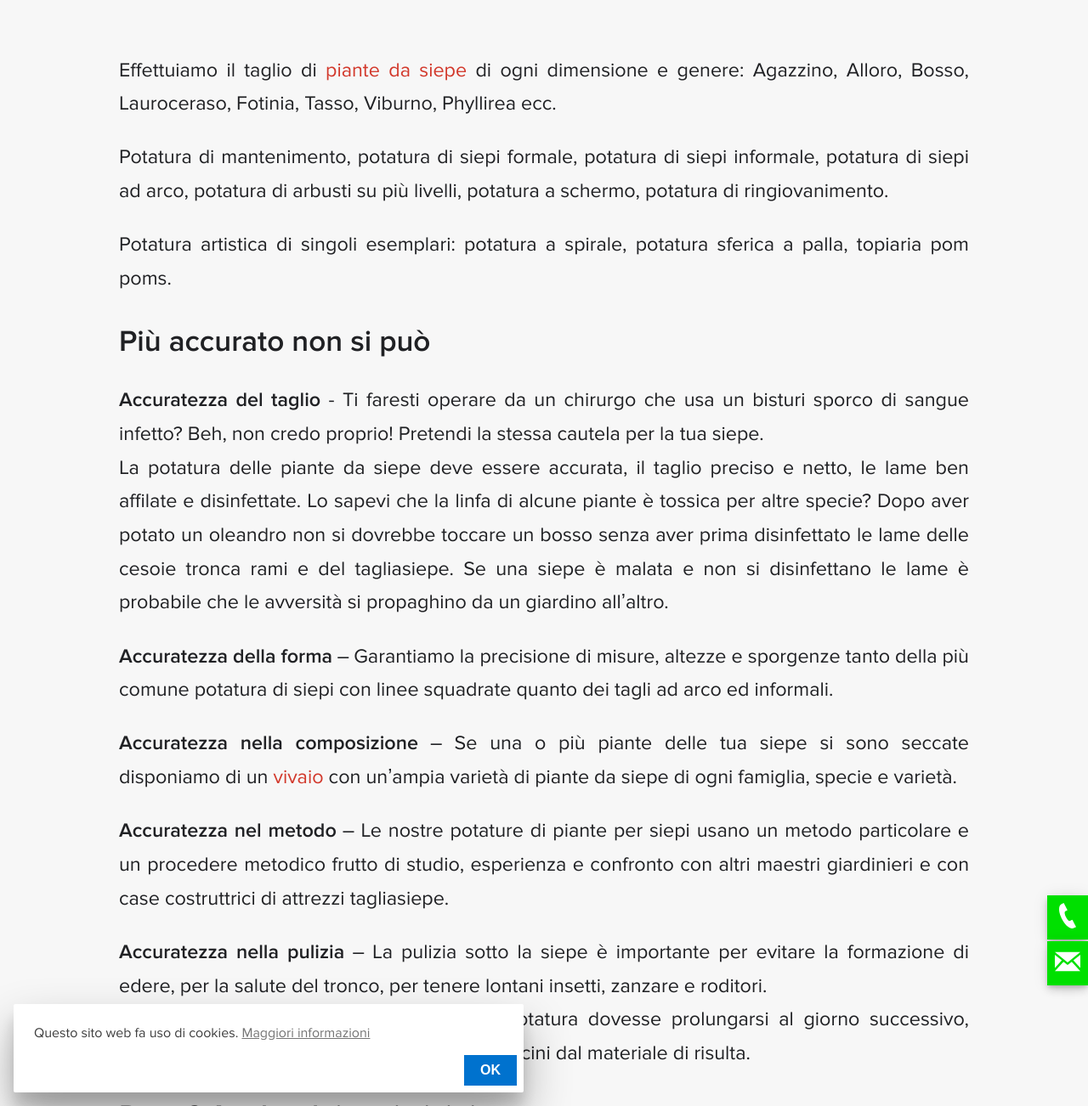
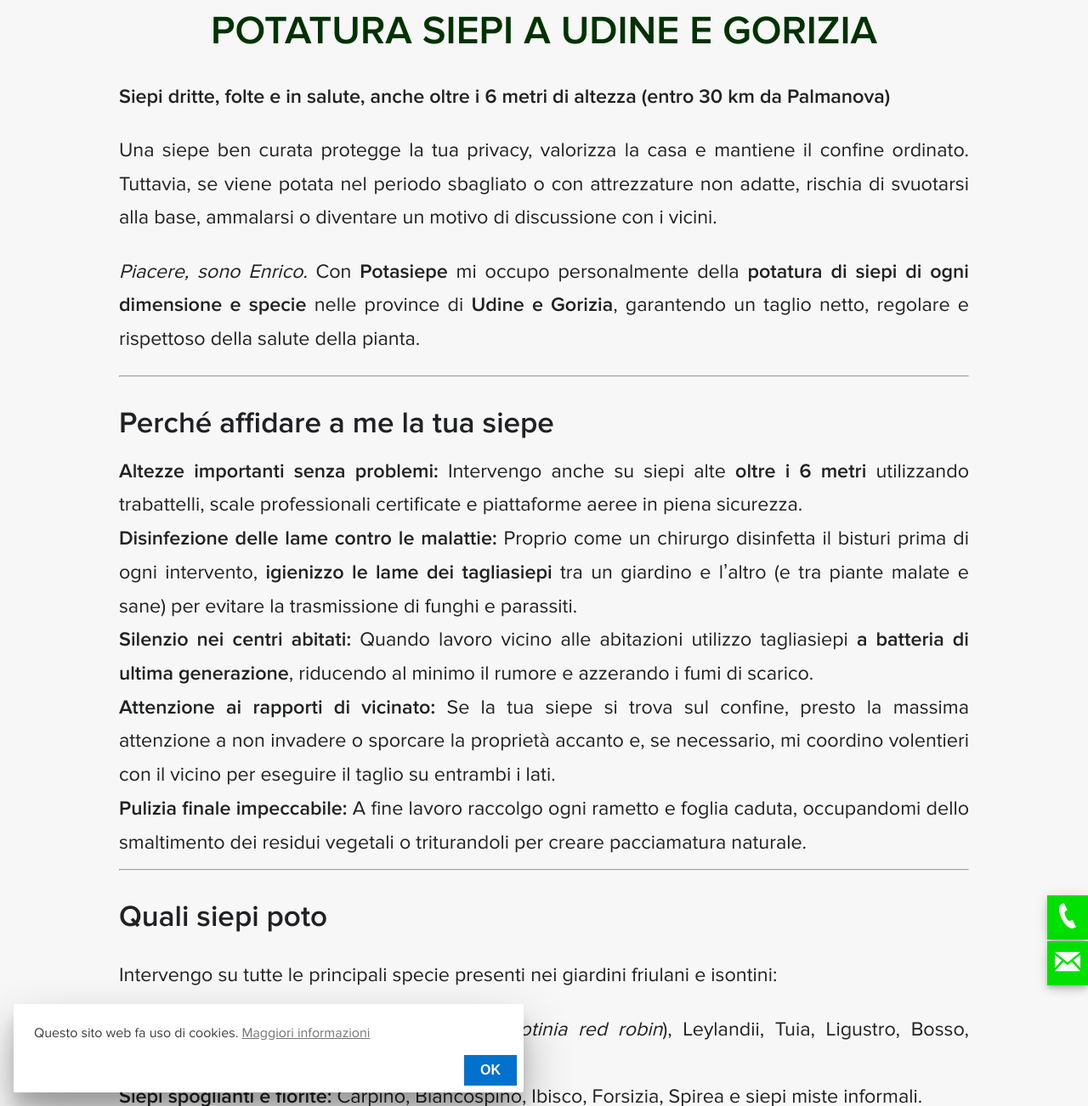
Before and after one commit to enricocaputo/enricocaputo.github.io, a Jekyll site: the page built from my_collections/_servizi/potatura-siepi.md, in a window 1280 px wide and 1400 px high, scrolled down 934 px, cut to the strip 98-1400 px from the top of the window. Shown: the whole strip at 85% size. Built offline with Jekyll 4.4.1, drawn with Linux system fonts in a browser that asks for light colours; some of the changed text lies outside the part shown.

Commit message:
pagina riscritta

```diff
--- a/my_collections/_servizi/potatura-siepi.md
+++ b/my_collections/_servizi/potatura-siepi.md
@@ -1,14 +1,14 @@
 ---
 name: Potatura Siepi
 subtitle: 'Siepi dritte, folte e in salute, anche oltre i 6 metri di altezza.'
-title: "La potatura di siepi è la nostra specialità!"
-excerpt: "Il Giardiniere Potasiepe è specializzato in potatura di siepi a Udine e Gorizia: taglio accurato, esperienza, puntualità, prezzi onesti e preventivo gratuito."
+title: "Potatura siepi a Udine e Gorizia • Anche oltre i 6 metri"
+excerpt: "Potatura siepi a Udine e Gorizia (entro 30 km da Palmanova): taglio preciso anche in altezza, disinfezione lame e pulizia finale inclusa. Sopralluogo gratuito."
 image: /img/servizi/potatura-di-siepi-udine-gorizia.jpg
 webp: /img/servizi/webp/potatura-di-siepi-udine-gorizia.webp
 image_path: /img/servizi/potatura-siepe-udine-gorizia.jpg
 order: 1
 ---
-# La potatura di siepi è la nostra specialità!
+# Potatura siepi a Udine e Gorizia
 
 <br>
 <div class="carousel">
@@ -20,52 +20,47 @@ order: 1
 </div>
 <br>
 
-Effettuiamo il taglio di [piante da siepe](/news/siepe-quale-scegliere "Piante da siepe: quale scegliere") di ogni dimensione e genere: Agazzino, Alloro, Bosso, Lauroceraso, Fotinia, Tasso, Viburno, Phyllirea ecc.
+# Potatura siepi a Udine e Gorizia
 
-Potatura di mantenimento, potatura di siepi formale, potatura di siepi informale, potatura di siepi ad arco, potatura di arbusti su più livelli, potatura a schermo, potatura di ringiovanimento.
+**Siepi dritte, folte e in salute, anche oltre i 6 metri di altezza (entro 30 km da Palmanova)**
 
-Potatura artistica di singoli esemplari: potatura a spirale, potatura sferica a palla, topiaria pom poms.
+Una siepe ben curata protegge la tua privacy, valorizza la casa e mantiene il confine ordinato. Tuttavia, se viene potata nel periodo sbagliato o con attrezzature non adatte, rischia di svuotarsi alla base, ammalarsi o diventare un motivo di discussione con i vicini.
 
-## Più accurato non si può
+*Piacere, sono Enrico.* Con **Potasiepe** mi occupo personalmente della **potatura di siepi di ogni dimensione e specie** nelle province di **Udine e Gorizia**, garantendo un taglio netto, regolare e rispettoso della salute della pianta.
 
-**Accuratezza del taglio** - Ti faresti operare da un chirurgo che usa un bisturi sporco di sangue infetto? Beh, non credo proprio! Pretendi la stessa cautela per la tua siepe. <br>
-La potatura delle piante da siepe deve essere accurata, il taglio preciso e netto, le lame ben affilate e disinfettate. Lo sapevi che la linfa di alcune piante è tossica per altre specie? Dopo aver potato un oleandro non si dovrebbe toccare un bosso senza aver prima disinfettato le lame delle cesoie tronca rami e del tagliasiepe. Se una siepe è malata e non si disinfettano le lame è probabile che le avversità si propaghino da un giardino all'altro.
+---
 
-**Accuratezza della forma** – Garantiamo la precisione di misure, altezze e sporgenze tanto della più comune potatura di siepi con linee squadrate quanto dei tagli ad arco ed informali.
+## Perché affidare a me la tua siepe
 
-**Accuratezza nella composizione** – Se una o più piante delle tua siepe si sono seccate disponiamo di un [vivaio](/vivaio/ "Visita i Vivai Potasiepe") con un’ampia varietà di piante da siepe di ogni famiglia, specie e varietà.
+* **Altezze importanti senza problemi:** Intervengo anche su siepi alte **oltre i 6 metri** utilizzando trabattelli, scale professionali certificate e piattaforme aeree in piena sicurezza.
+* **Disinfezione delle lame contro le malattie:** Proprio come un chirurgo disinfetta il bisturi prima di ogni intervento, **igienizzo le lame dei tagliasiepi** tra un giardino e l'altro (e tra piante malate e sane) per evitare la trasmissione di funghi e parassiti.
+* **Silenzio nei centri abitati:** Quando lavoro vicino alle abitazioni utilizzo tagliasiepi **a batteria di ultima generazione**, riducendo al minimo il rumore e azzerando i fumi di scarico.
+* **Attenzione ai rapporti di vicinato:** Se la tua siepe si trova sul confine, presto la massima attenzione a non invadere o sporcare la proprietà accanto e, se necessario, mi coordino volentieri con il vicino per eseguire il taglio su entrambi i lati.
+* **Pulizia finale impeccabile:** A fine lavoro raccolgo ogni rametto e foglia caduta, occupandomi dello smaltimento dei residui vegetali o triturandoli per creare pacciamatura naturale.
 
-**Accuratezza nel metodo** – Le nostre potature di piante per siepi usano un metodo particolare e un procedere metodico frutto di studio, esperienza e confronto con altri maestri giardinieri e con case costruttrici di attrezzi tagliasiepe.
+---
 
-**Accuratezza nella pulizia** – La pulizia sotto la siepe è importante per evitare la formazione di edere, per la salute del tronco, per tenere lontani insetti, zanzare e roditori. <br>
-Alla fine della giornata, anche quando la potatura dovesse prolungarsi al giorno successivo, ripuliremo il giardino, la strada e il cortile dei vicini dal materiale di risulta.
+## Quali siepi poto
 
-## Dove? Anche dai tuoi vicini
+Intervengo su tutte le principali specie presenti nei giardini friulani e isontini:
 
-Arriviamo direttamente a casa tua, in tutta la provincia di **[Udine](/giardinaggio-udine/ "Il Giardiniere Potasiepe a Udine e provincia")** e **[Gorizia](/giardiniere-a-gorizia/ "Il Giardiniere Potasiepe a Gorizia e provincia")** in un raggio di 30 Km da Palmanova, UD. Se non hai un **ottimo rapporto con il vicinato** e non ti va di affrontare la questione potatura interpellaci: come soggetto terzo e neutrale quasi sempre riusciamo ad appianare le divergenze. <br>
-Il **preventivo è gratuito** e nella sezione prezzi puoi farti un'idea abbastanza precisa del [costo taglio siepe al metro lineare](/prezzi/ "costo taglio siepe al metro lineare").
+* **Siepi sempreverdi:** Lauroceraso, Fotinia (*Photinia red robin*), Leylandii, Tuia, Ligustro, Bosso, Viburno, Eleagno e Tasso.
+* **Siepi spoglianti e fiorite:** Carpino, Biancospino, Ibisco, Forsizia, Spirea e siepi miste informali.
 
-## Mesi ideali e luna calante per il taglio della siepe
+---
 
-A seconda del **periodo di fioritura** ti sapremo consigliare il periodo più indicato per sfoltire la tua varietà di piante per siepe.
+## Quando conviene potare la siepe
 
-Anche la luna è importante! Se il taglio della siepe avviene nel periodo di **luna calante**, meglio se subito a ridosso del plenilunio, le piante mantengono più a lungo la forma e sopportano meglio le potature drastiche.
-
-## Trattamenti, concimazioni e consigli
-
-Primavera e autunno sono i periodi migliori per **concimare la siepe** preferibilmente a base di **prodotti biologici** e **pacciamature**. Al termine della potatura ove necessario consigliamo ed eseguiamo **[trattamenti fitosanitari](/servizi/lotta-alla-processionaria/ "Scopri i trattamenti fitosanitari")** con prodotti naturali e a **basso impatto ambientale** (B.I.A.) contro vari possibili attacchi fungini e d'insetti: oidio, necrosi, cocciniglie ecc.
-
-Le foglie della tua siepe sono ingiallite, hanno la muffa, sono bucherellate e annerite? Approfitta dei **preziosi consigli** di Giardiniere Potasiepe.
-
-
+In genere consiglio **due interventi all'anno**:
+1. **Tarda primavera (maggio – giugno):** per contenere la forte spinta vegetativa primaverile e dare forma compatta alla siepe.
+2. **Fine estate / inizio autunno (settembre – ottobre):** per riordinare la chioma prima dell'inverno e mantenerla perfetta per tutta la stagione fredda.
 
 ![Potatura di siepe, prima e dopo](/img/prima-e-dopo-la-potatura.jpg  "Potatura di siepe, prima e dopo")
 
-Prenotare il servizio è molto semplice: vai alla pagina [contatti](/contatti/ "contatti") e compila il modulo con i tuoi dati. Oppure telefona per un sopralluogo e un preventivo gratuito e senza impegno.
+## Prezzi e sopralluogo gratuito
 
-<br>
-<div class="text-center">
-  <p class="h3">PROVA LA DIFFERENZA!</p>
-  <a title="Chiama ora! Prova la differenza" href="tel:+393889005888" class="button">&#9742; 388 9005888</a>
-</div>
+Puoi consultare subito le tariffe indicative al metro lineare nella mia pagina [Prezzi onesti](/prezzi/). Per una stima esatta, contattami: verrò da te **entro 30 km da Palmanova** per un **sopralluogo gratuito e senza impegno**.
+
+[Richiedi un preventivo gratuito](/contatti/) | Chiama o scrivi su WhatsApp: **388 9005888**
+
 <br><br>
```
